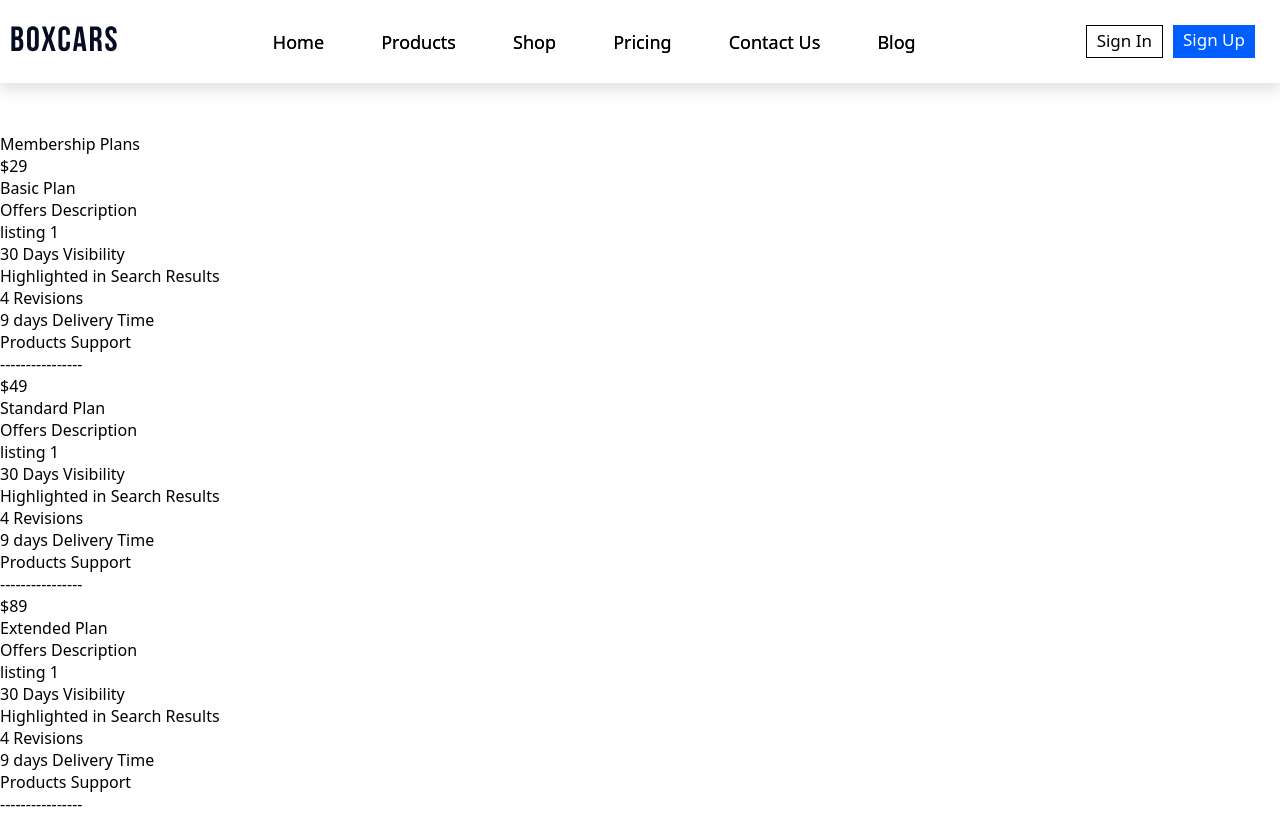
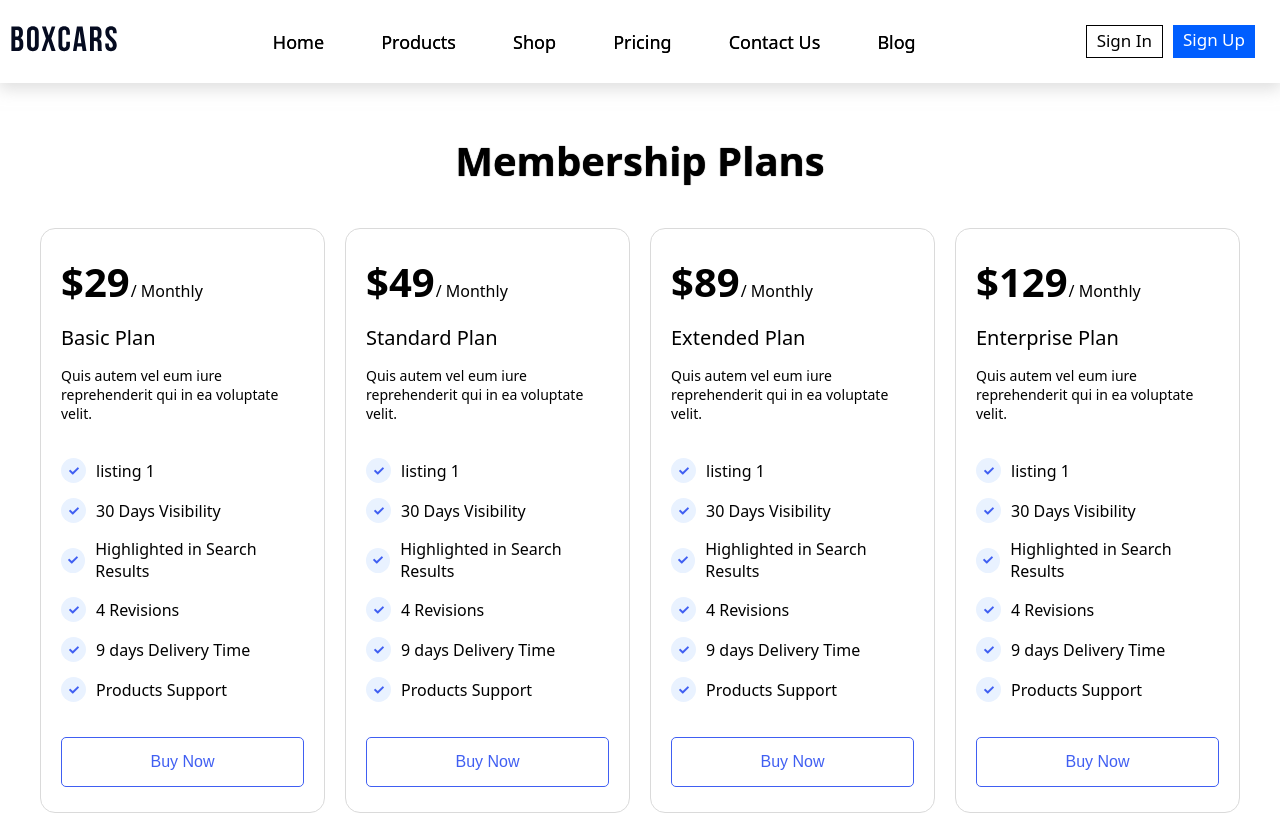
Before and after one commit to DimaShamoev/Car_Rent_WebSite, a React (Vite) app: page /pricing in a window 1280 px wide. Shown: the top 814 px of the page. Built offline with nearby package versions, Linux system fonts and the light colour scheme.

Commit message:
finished pricing page

```diff
--- a/src/Pages/Pricing/Pricing.css
+++ b/src/Pages/Pricing/Pricing.css
@@ -0,0 +1,122 @@
+.pricing-page {
+    display: flex;
+    flex-direction: column;
+    gap: 20px;
+}
+
+.pricing-title {
+    text-align: center;
+    font-size: 40px;
+    font-weight: 600;
+    text-shadow: 0 0 1px black;
+}
+
+.pricing-offers {
+    display: flex;
+    justify-content: space-between;
+    padding: 20px 40px;
+    gap: 20px;
+}
+
+
+/* ------------------------------------ */
+
+.offer-block {
+    border: solid 1px #dadada;
+    padding: 25px 20px;
+    border-radius: 15px;
+    display: flex;
+    flex-direction: column;
+    gap: 15px;
+    width: 330px;
+    max-width: 100%;
+    transition: 0.2s;
+}
+
+.offer-block.card-active {
+    background-color: #405FF2;
+    color: white;
+}
+
+.price-block {
+    display: flex;
+    align-items: first baseline;
+    gap: 1px;
+}
+
+.price-block p {
+    font-size: 40px;
+    font-weight: 700;
+}
+
+.price-block span {
+    font-size: 14px;
+    font-weight: 600;
+    color: rgba(0, 0, 0, 0.65);
+}
+
+.offer-type {
+    font-size: 20px;
+    font-weight: 500;
+}
+
+.offer-desc {
+    font-size: 14px;
+    font-weight: 500;
+}
+
+.offer-advantages-list {
+    margin: 20px 0;
+}
+
+.offer-advantages-list ul {
+    list-style: none;
+    display: flex;
+    flex-direction: column;
+    gap: 15px;
+}
+
+.offer-advantages-list ul li {
+    display: flex;
+    align-items: center;
+    gap: 10px;
+}
+
+.offer-advantages-list ul li span {
+    background-color: #e9f2ff;
+    color: #405FF2;
+    padding: 5px;
+    font-size: 10px;
+    border-radius: 50%;
+    height: 25px;
+    width: 25px;
+    display: flex;
+    align-items: center;
+    justify-content: center;
+}
+
+.offer-buy-btn {
+    display: flex;
+    justify-content: center;
+    border-radius: 5px;
+}
+
+
+
+.offer-buy-btn button {
+    border: solid 1px #405FF2;
+    background-color: transparent;
+    width: 100%;
+    padding: 15px 0;
+    color: #405FF2;
+    font-size: 16px;
+    border-radius: 5px;
+    cursor: pointer;
+    transition: 0.2s;
+    position: relative;
+}
+
+.offer-buy-btn.hovered {
+    background-color: white;
+    color: #405FF2;
+}
--- a/src/Pages/Pricing/Pricing.tsx
+++ b/src/Pages/Pricing/Pricing.tsx
@@ -1,4 +1,6 @@
 import React from "react";
+import "./Pricing.css"
+import { FaCheck } from "react-icons/fa";
 
 const Pricing: React.FunctionComponent = () => {
     interface IPricingOffers {
@@ -14,7 +16,7 @@ const Pricing: React.FunctionComponent = () => {
             id: 1,
             price: 29,
             name: "Basic Plan",
-            desc: "Offers Description",
+            desc: "Quis autem vel eum iure reprehenderit qui in ea voluptate velit.",
             offers: {
                 offer_1: "listing 1",
                 offer_2: "30 Days Visibility",
@@ -28,7 +30,7 @@ const Pricing: React.FunctionComponent = () => {
             id: 2,
             price: 49,
             name: "Standard Plan",
-            desc: "Offers Description",
+            desc: "Quis autem vel eum iure reprehenderit qui in ea voluptate velit.",
             offers: {
                 offer_1: "listing 1",
                 offer_2: "30 Days Visibility",
@@ -42,7 +44,7 @@ const Pricing: React.FunctionComponent = () => {
             id: 3,
             price: 89,
             name: "Extended Plan",
-            desc: "Offers Description",
+            desc: "Quis autem vel eum iure reprehenderit qui in ea voluptate velit.",
             offers: {
                 offer_1: "listing 1",
                 offer_2: "30 Days Visibility",
@@ -56,7 +58,7 @@ const Pricing: React.FunctionComponent = () => {
             id: 4,
             price: 129,
             name: "Enterprise Plan",
-            desc: "Offers Description",
+            desc: "Quis autem vel eum iure reprehenderit qui in ea voluptate velit.",
             offers: {
                 offer_1: "listing 1",
                 offer_2: "30 Days Visibility",
@@ -68,22 +70,56 @@ const Pricing: React.FunctionComponent = () => {
         },
     ];
 
+    const [cardHoverActive, setCardHoverActive] = React.useState<number | null>(null)
+
+    const handleActiveHover = (index: number) => {
+        setCardHoverActive(index)
+    }
+
+    const handleDeactiveHover = () => {
+        setCardHoverActive(null)
+    }
+
     return (
         <div className="pricing-page">
             <div className="pricing-title">Membership Plans</div>
             <div className="pricing-offers">
                 {PricingOffers.map((offer) => (
-                    <div className="offer-block" key={offer.id}>
-                        <p>${offer.price}</p>
-                        <p>{offer.name}</p>
-                        <p>{offer.desc}</p>
-                        <p>{offer.offers.offer_1}</p>
-                        <p>{offer.offers.offer_2}</p>
-                        <p>{offer.offers.offer_3}</p>
-                        <p>{offer.offers.offer_4}</p>
-                        <p>{offer.offers.offer_5}</p>
-                        <p>{offer.offers.offer_6}</p>
-                        <p>----------------</p>
+                    <div
+                        className={`offer-block ${cardHoverActive === offer.id ? 'card-active' : ''}`}
+                        key={offer.id}
+                        onMouseEnter={() => handleActiveHover(offer.id)}
+                        onMouseLeave={handleDeactiveHover}
+                    >
+                        <div className="price-block">
+                            <p>${offer.price}</p> / Monthly
+                        </div>
+
+                        <div className="offer-type">
+                            {offer.name}
+                        </div>
+
+                        <div className="offer-desc">
+                            {offer.desc}
+                        </div>
+
+                        <div className="offer-advantages-list">
+                            <ul>
+                                <li><span><FaCheck /></span> {offer.offers.offer_1}</li>
+                                <li><span><FaCheck /></span> {offer.offers.offer_2}</li>
+                                <li><span><FaCheck /></span> {offer.offers.offer_3}</li>
+                                <li><span><FaCheck /></span> {offer.offers.offer_4}</li>
+                                <li><span><FaCheck /></span> {offer.offers.offer_5}</li>
+                                <li><span><FaCheck /></span> {offer.offers.offer_6}</li>
+                            </ul>
+                        </div>
+
+                        <div className={`offer-buy-btn ${cardHoverActive === offer.id ? 'hovered' : ''}`}>
+                            <button>
+                                Buy Now
+                            </button>
+                        </div>
+
                     </div>
                 ))}
             </div>
```
